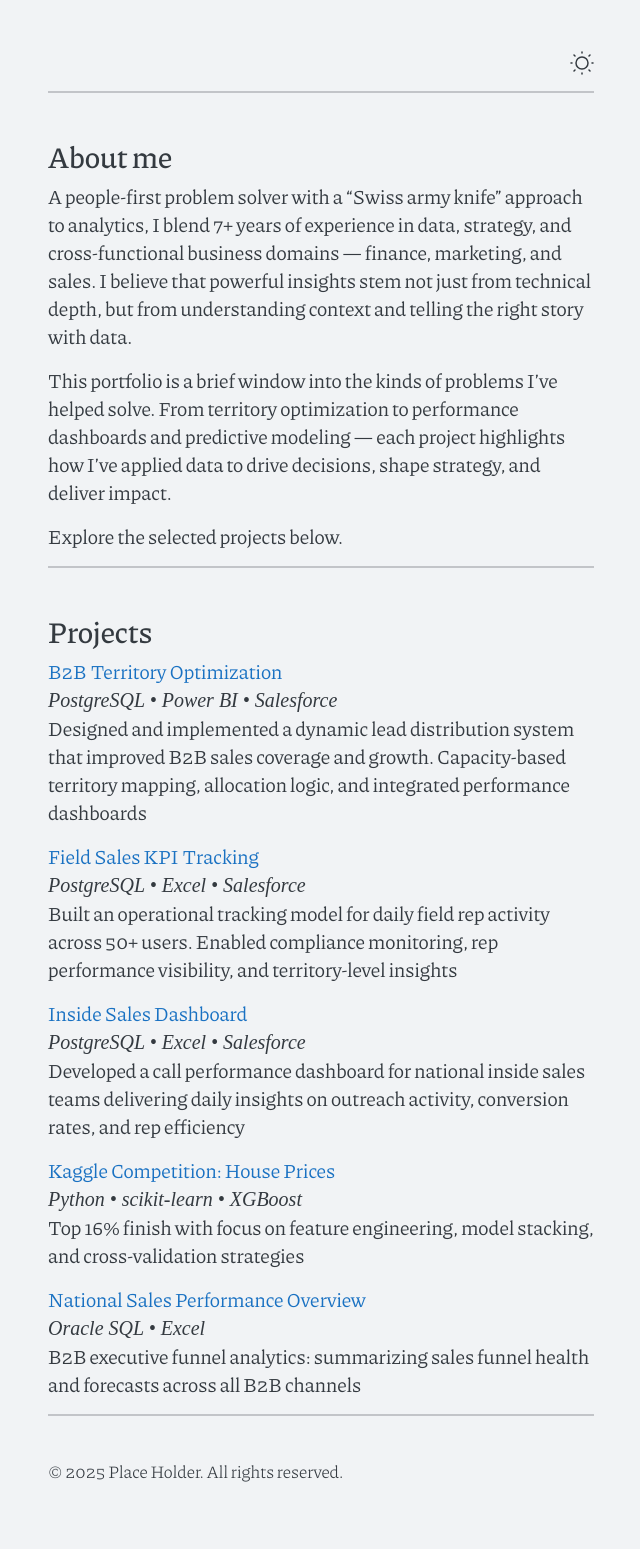
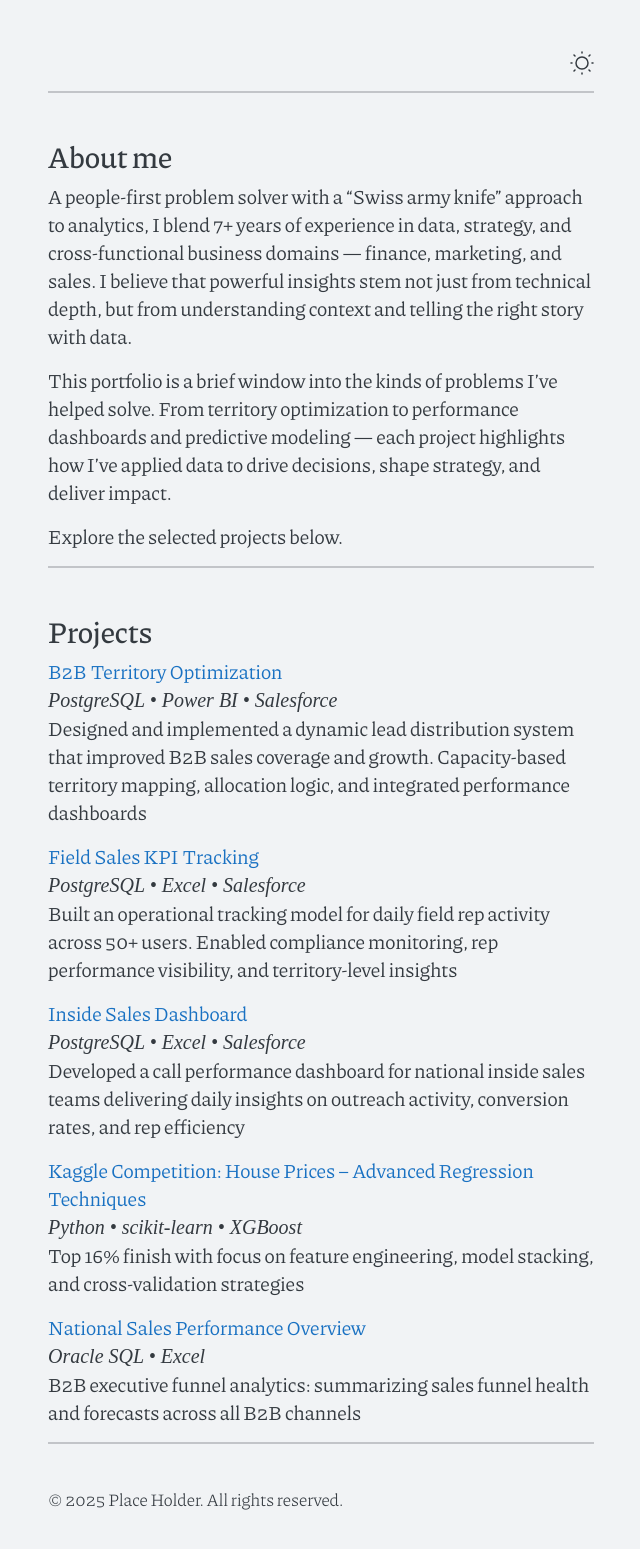
Before and after one commit to sahil-s-lab/portfolio, a Jekyll site: the page built from index.md, in a window 1280 px wide, cut to the strip 124-1676 px from the top of the page. Shown: the top 1549 px of the strip, without its empty margins (319-959 px from the left). Built offline with Jekyll 4.4.1, drawn with Linux system fonts in a browser that asks for light colours; some web fonts are replaced; before the commit the page ends 1648 px from its top, so only the background shows below that; some of the changed lines change nothing that is shown.

Commit message:
Update index.md

```diff
--- a/index.md
+++ b/index.md
@@ -3,11 +3,13 @@
 title: Home
 ---
 <style>
-.main-content {
-  max-width: 900px; /* default is around 650px */
+body .wrapper {
+  max-width: 900px;
+  margin: 0 auto;
 }
 </style>
 ---
+
 # About me
 
 A people-first problem solver with a "Swiss army knife" approach to analytics, I blend 7+ years of experience in data, strategy, and cross-functional business domains — finance, marketing, and sales. I believe that powerful insights stem not just from technical depth, but from understanding context and telling the right story with data.
@@ -32,7 +34,7 @@
 _PostgreSQL • Excel • Salesforce_ <br>
 Developed a call performance dashboard for national inside sales teams delivering daily insights on outreach activity, conversion rates, and rep efficiency
 
-[Kaggle Competition: House Prices](./Kaggle%20Competition%20-%20House%20Prices/)<br>
+[Kaggle Competition: House Prices – Advanced Regression Techniques](./Kaggle%20Competition%20-%20House%20Prices%20–%20Advanced%20Regression%20Modeling/)<br>
 _Python • scikit-learn • XGBoost_ <br>
 Top 16% finish with focus on feature engineering, model stacking, and cross-validation strategies
 
```
